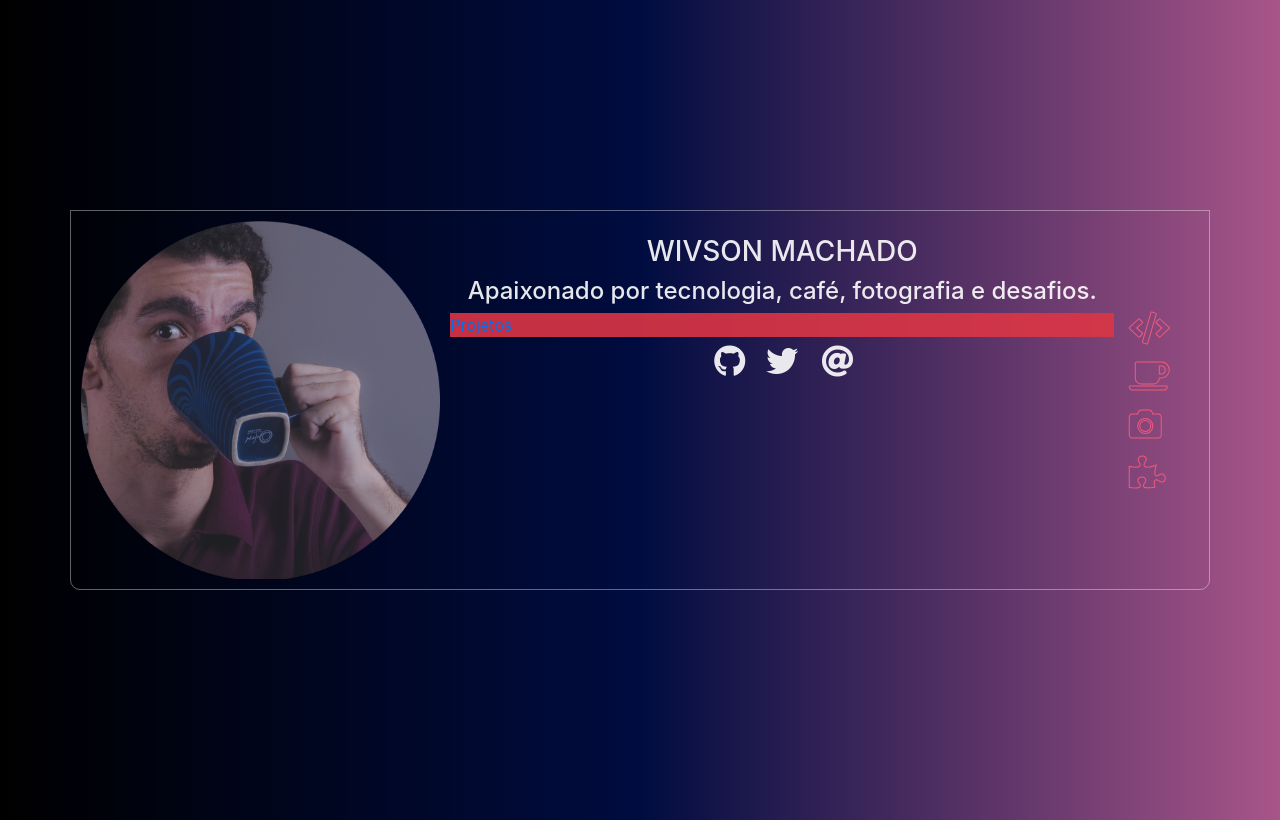
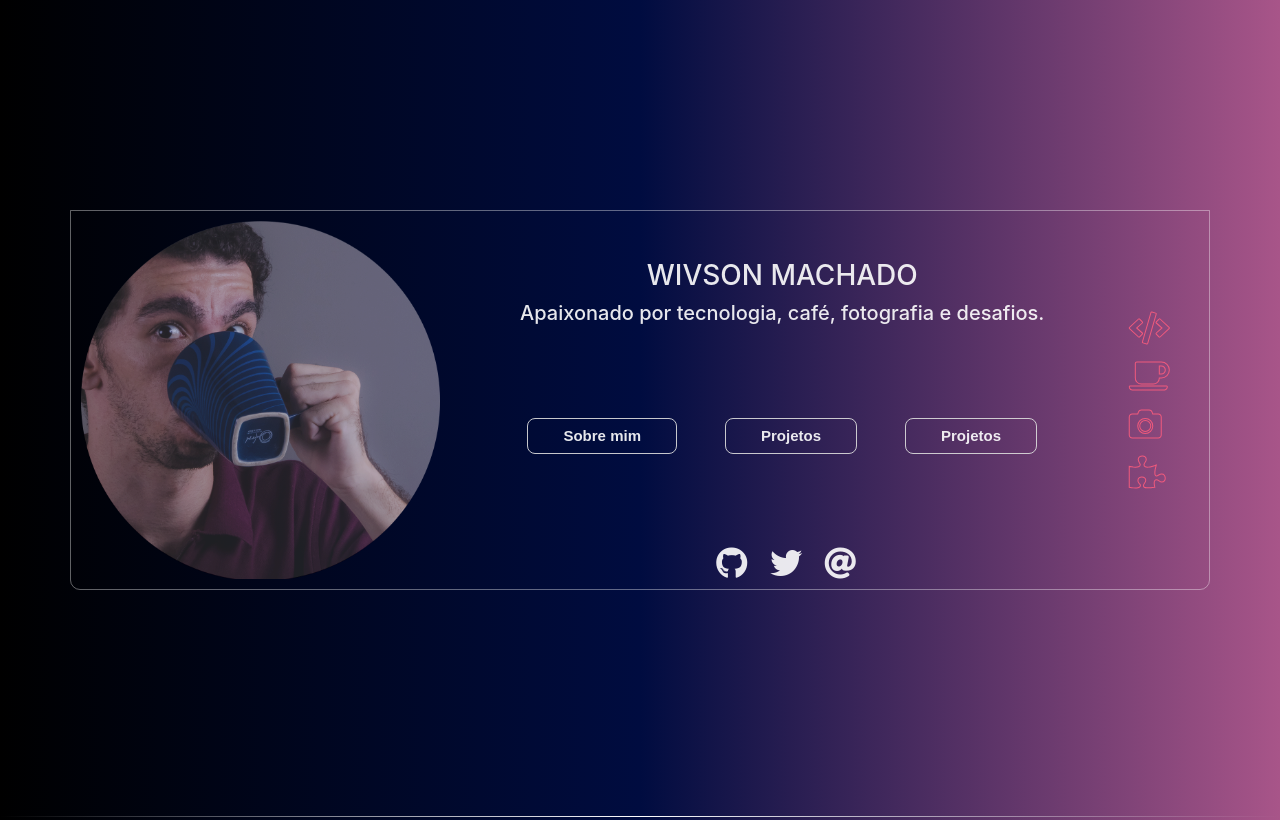
Before and after one commit to wivsonmachado/wivsonmachado.github.io, a plain HTML site: page index.html in a window 1280 px wide. Shown: the top 820 px of the page. Drawn offline with Linux system fonts and the light colour scheme.

Commit message:
Organização dos elementos na div principal e criação de botões estilizados

```diff
--- a/index.html
+++ b/index.html
@@ -17,20 +17,28 @@
                 <img class="img-fluid img-width" src="images/Foto_perfil@0,5x-op85.jpg.png">
             </div>
             <div class="col-10 col-md-7 justify-content-center">
-                <p class="h3 d-flex justify-content-center pt-4">WIVSON MACHADO</p>
-                <p class="h4 d-flex justify-content-center">Apaixonado por tecnologia, café, fotografia e desafios.</p>
-                <div class="row bg-danger" style="align-self: center;">
-                    <span><a href="#projetos">Projetos</a></span>
-                </div>
-                <div class="row justify-content-center py-2">
-                    <div class="col-2 col-md-1 d-flex ">
-                        <a href="https://github.com/wivsonmachado" id="link-contato"><i class="fab fa-github fa-2x"></i></a>
+                <div class="row h-100">
+                    <div class="w-100 align-self-start pt-5">
+                        <p class="h3 d-flex justify-content-center">WIVSON MACHADO</p>
+                        <p class="h5 d-flex justify-content-center">Apaixonado por tecnologia, café, fotografia e desafios.</p>
                     </div>
-                    <div class="col-2 col-md-1 d-flex justify-content-center">
-                        <a href="https://twitter.com/wivson_machado" id="link-contato"><i class="fab fa-twitter fa-2x"></i></a>
+
+                    <div class="d-flex w-100 justify-content-center align-self-center">
+                            <a class="btn-wi mr-5" href="#projetos">Sobre mim</a>
+                            <a class="btn-wi mr-5" href="#projetos">Projetos</a>
+                            <a class="btn-wi" href="#projetos">Projetos</a>
                     </div>
-                    <div class="col-2 col-md-1 d-flex justify-content-center">
-                        <a href="mailto:wivsonfrota@gmail.com" id="link-contato"><i class="fas fa-at fa-2x"></i></a>
+
+                    <div class="d-flex w-100 justify-content-center align-self-end p-2">
+                        <div class="col-2 col-md-1">
+                            <a href="https://github.com/wivsonmachado" id="link-contato"><i class="fab fa-github fa-2x"></i></a>
+                        </div>
+                        <div class="col-2 col-md-1">
+                            <a href="https://twitter.com/wivson_machado" id="link-contato"><i class="fab fa-twitter fa-2x"></i></a>
+                        </div>
+                        <div class="col-2 col-md-1">
+                            <a href="mailto:wivsonfrota@gmail.com" id="link-contato"><i class="fas fa-at fa-2x"></i></a>
+                        </div>
                     </div>
                 </div>
             </div>
@@ -42,10 +50,11 @@
             </div>
         </div>
     </div>
+    <hr class="hr3">
     <div class="container h-100 text-white"  id="projetos">
         <div class="row">
             <div class="col-12 d-flex justify-content-center my-5 pt-5">
-                <h1 class="display-3">PROJETOS</h1>
+                <h1 class="display-5">PROJETOS</h1>
             </div>
         </div>
         <div class="row">
--- a/style.css
+++ b/style.css
@@ -33,7 +33,7 @@ a#link-contato{
 }
 a#link-contato:hover{
     color: transparent;
-    -webkit-text-stroke: 2px rgb(255, 255, 255);
+    -webkit-text-stroke: 2px rgba(168,85,137,1);
 }
 
 .hr3 {
@@ -54,3 +54,29 @@ a#link-contato:hover{
     100% { color: transparent;
             -webkit-text-stroke: 1px #FC5C7D;     }
   }
+
+  .btn-wi {
+	box-shadow:inset 0px 1px 0px 0px #ffffff00;
+	background:linear-gradient(to bottom, #ffffff00 5%, #f6f6f600 100%);
+	background-color:#ffffff00;
+	border-radius:8px;
+	border:1px solid #dcdcdc;
+	display:inline-block;
+	cursor:pointer;
+	color:#ffffff;
+	font-family:Arial;
+	font-size:15px;
+	font-weight:bold;
+	padding:6px 35px;
+	text-decoration:none;
+	text-shadow:0px 1px 0px #ffffff00;
+}
+.btn-wi:hover {
+    color:rgba(168,85,137,1)
+	/*background:linear-gradient(to bottom, #f6f6f6 5%, #ffffff 100%);
+	background-color:#f6f6f6;*/
+}
+.btn-wi:active {
+	position:relative;
+	top:1px;
+}
```
